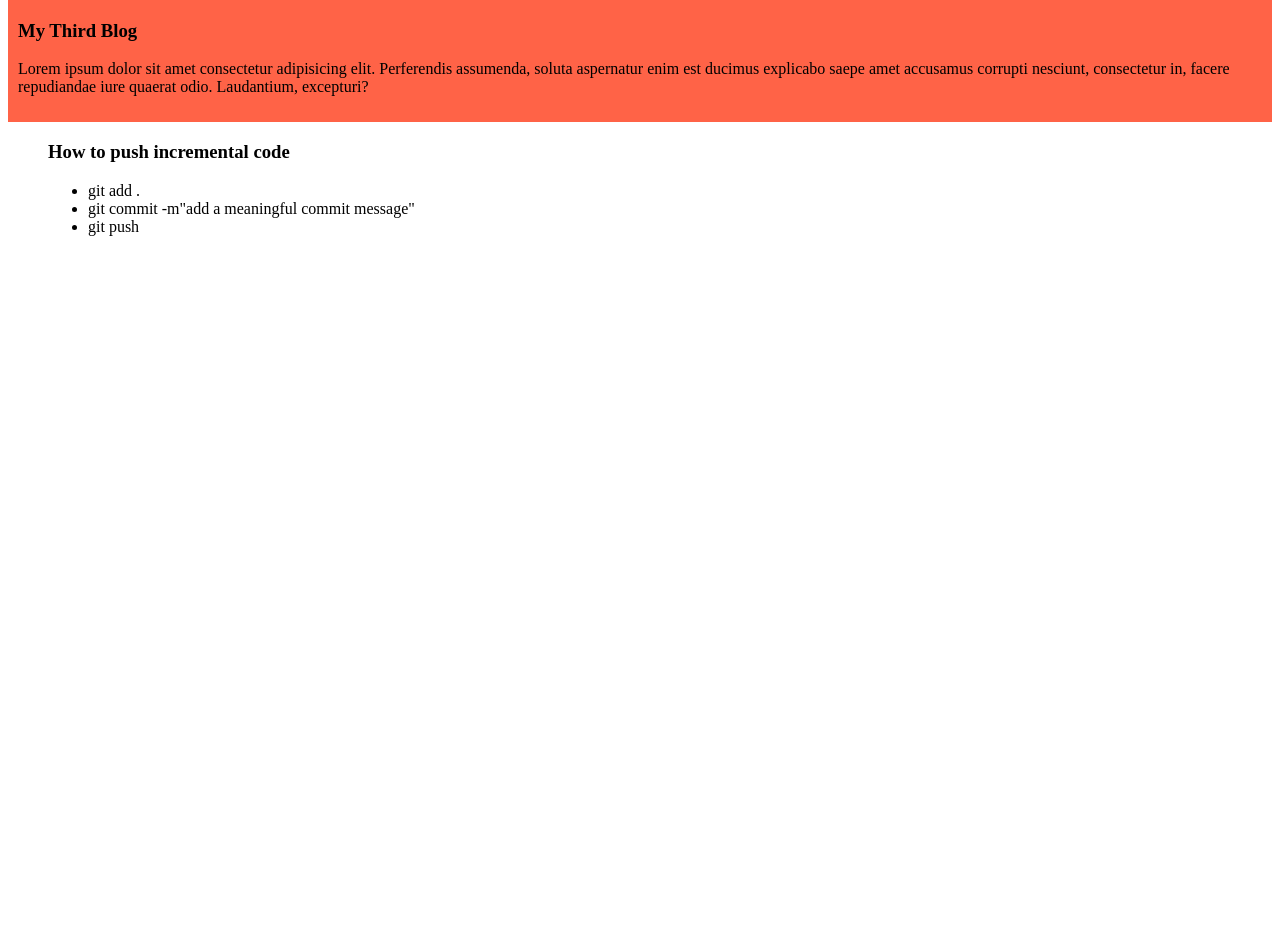
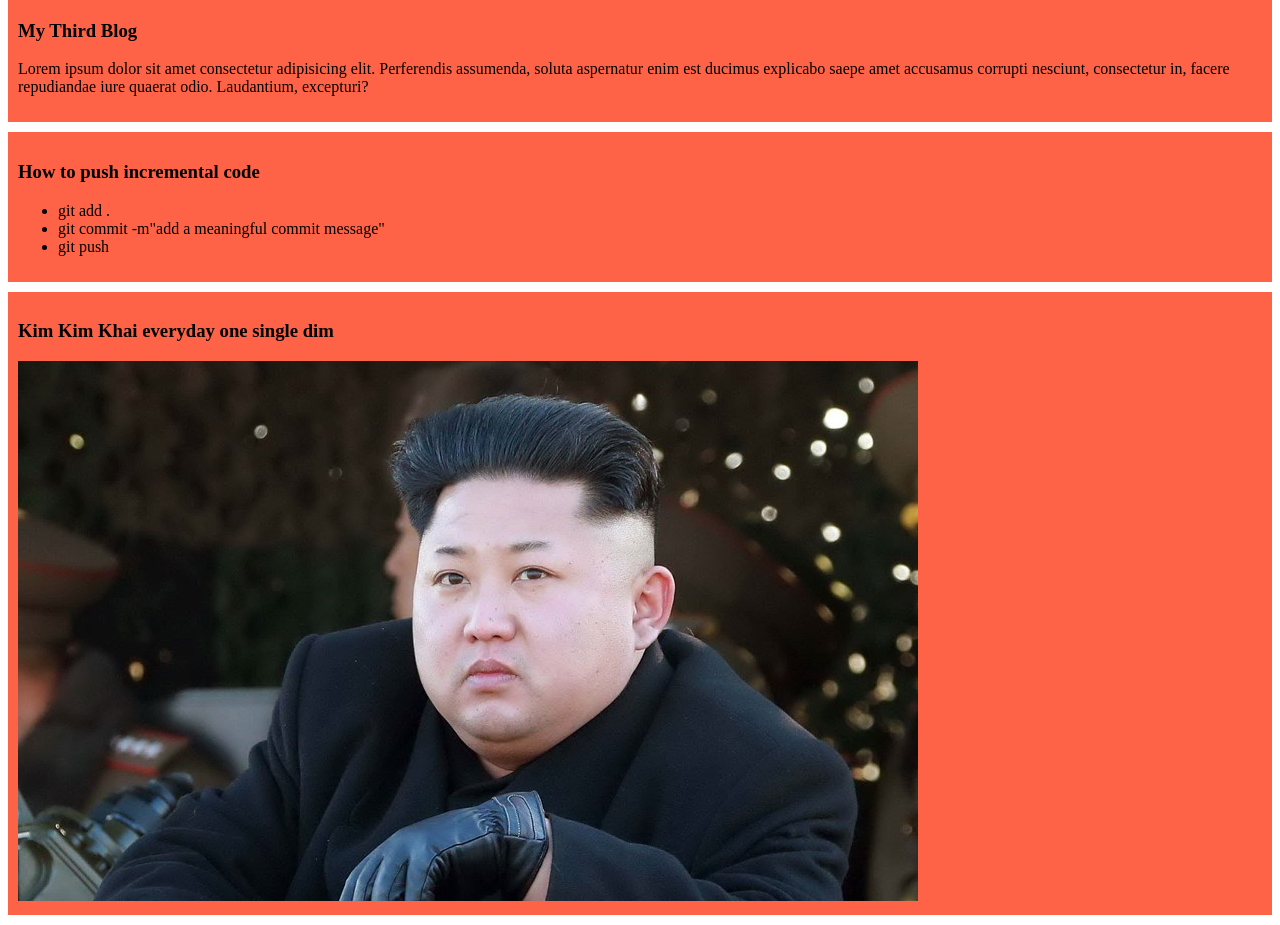
Before and after one commit to IMSABUJ97/my-simple-website-, a plain HTML site: page index.html in a window 1280 px wide. Shown: the part 300-1225 px from the top of the page. Before the commit the page ends 800 px from the top, so only its background shows below. Drawn offline with Linux system fonts and the light colour scheme.

Commit message:
added kim with a dim

```diff
--- a/index.html
+++ b/index.html
@@ -19,13 +19,17 @@
         <h3>My Third Blog</h3>
         <p>Lorem ipsum dolor sit amet consectetur adipisicing elit. Perferendis assumenda, soluta aspernatur enim est ducimus explicabo saepe amet accusamus corrupti nesciunt, consectetur in, facere repudiandae iure quaerat odio. Laudantium, excepturi?</p>
     </div>
-    <dir>
+    <div>
         <h3>How to push incremental code</h3>
         <ul>
             <li>git add .</li>
             <li>git commit -m"add a meaningful commit message"</li>
             <li>git push</li>
         </ul>
-    </dir>
+    </div>
+    <div>
+        <h3>Kim Kim Khai everyday one single dim</h3>
+        <img src="images/kim.jpg" alt="">
+    </div>
 </body>
 </html>
```
Also changed, not shown: images/kim.jpg (added).
